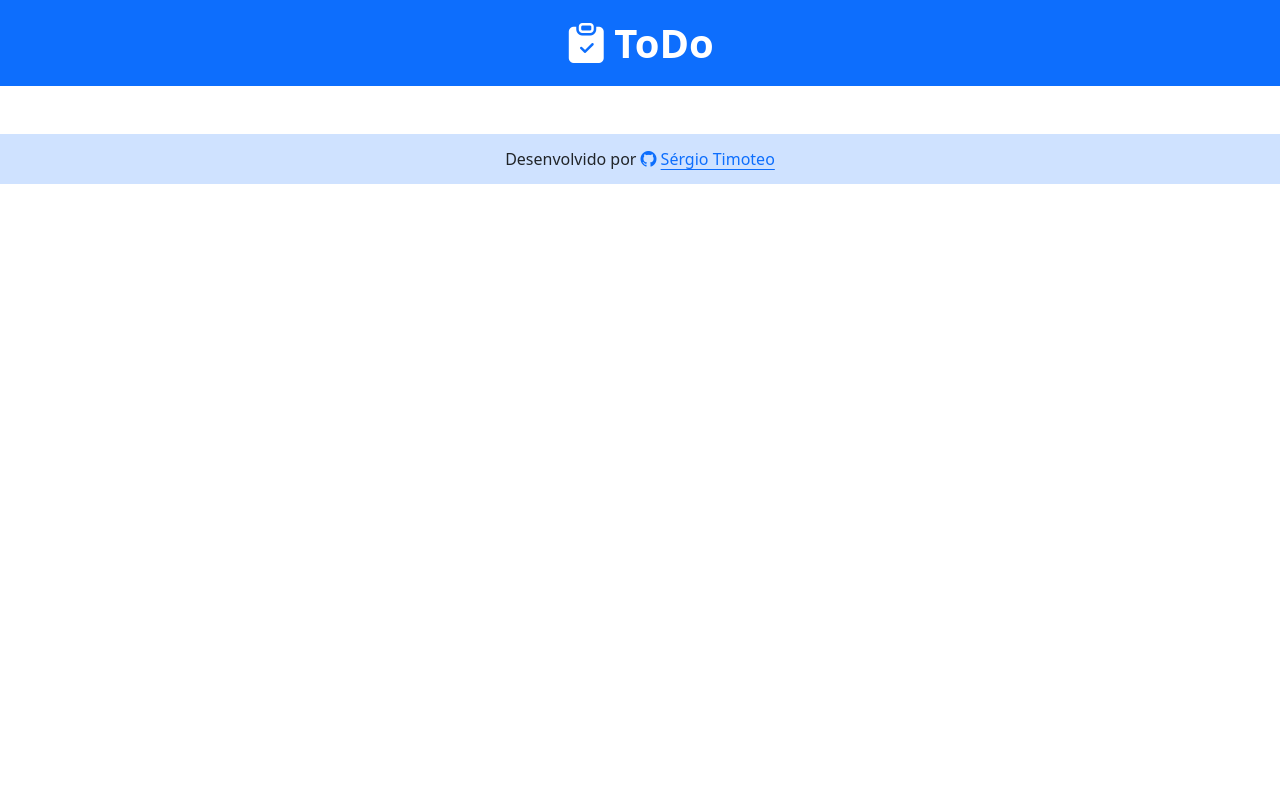
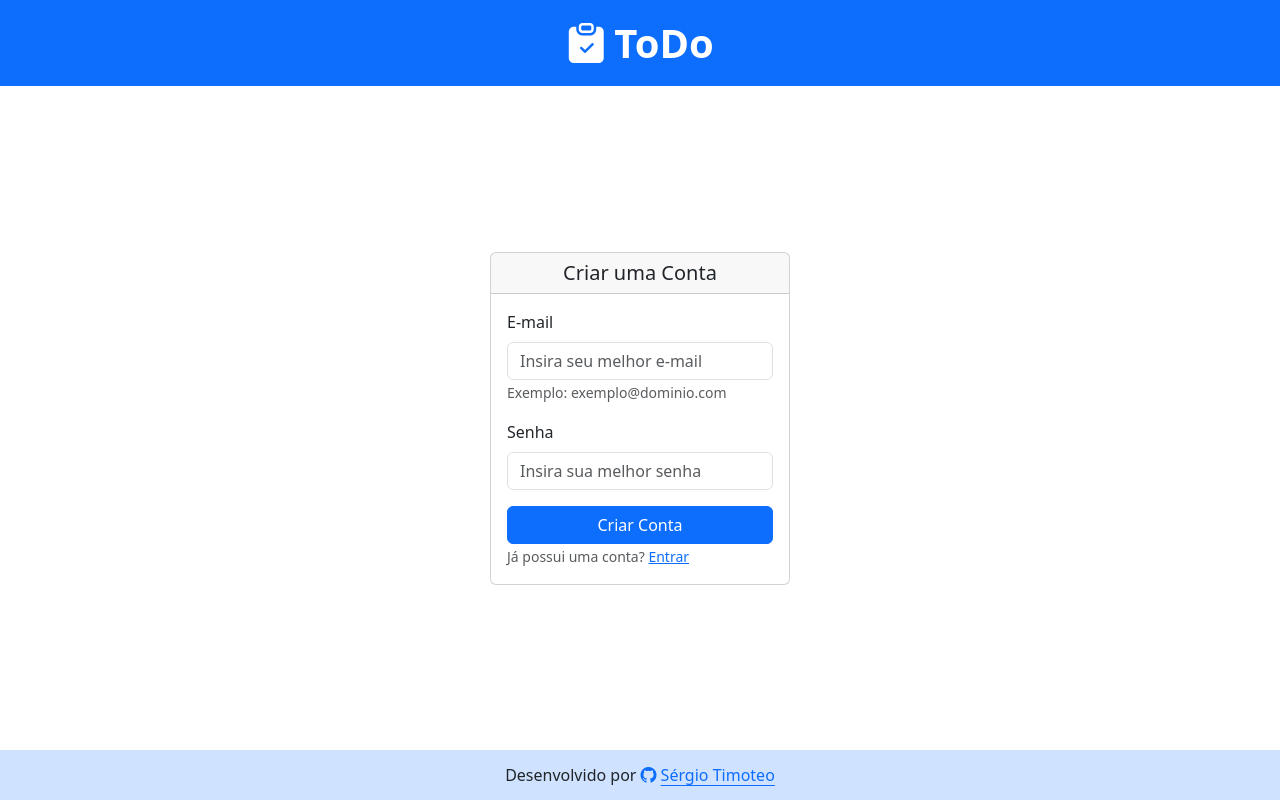
Before and after one commit to sergiotim/toDo, a React (Vite) app: page /register in a window 1280 px wide. Built offline with nearby package versions, Linux system fonts and the light colour scheme.

Commit message:
login e cadastrar ok

```diff
--- a/src/App.tsx
+++ b/src/App.tsx
@@ -3,8 +3,8 @@ import { Home } from "./pages/home";
 import { Header } from "./components/Header";
 import { Footer } from "./components/Footer";
 import { BrowserRouter as Router, Routes, Route } from "react-router-dom";
-import { Login } from "./pages/login";
-import { Container } from "react-bootstrap";
+import { Login } from "./pages/auth/login";
+import { Register } from "./pages/auth/register";
 
 function App() {
   return (
@@ -15,6 +15,7 @@ function App() {
         <Routes>
           <Route path="/" element={<Home></Home>}></Route>
           <Route path="/login" element={<Login></Login>}></Route>
+          <Route path="/register" element={<Register></Register>}></Route>
         </Routes>
 
         <Footer></Footer>
--- a/src/components/Header/index.tsx
+++ b/src/components/Header/index.tsx
@@ -1,10 +1,9 @@
 import "./index.css"
 import { Navbar, Container } from "react-bootstrap";
-import { Link } from "react-router-dom";
+
 
 export function Header() {
   return (
-    <Link to={"/"}>
       <Navbar bg="primary" data-bs-theme="dark" className="fw-bold mb-4">
         <Container fluid="md justify-content-center">
           <Navbar.Brand className="fs-1 m-0" href="/">
@@ -13,6 +12,5 @@ export function Header() {
           </Navbar.Brand>
         </Container>
       </Navbar>
-    </Link>
   );
 }
--- a/src/pages/login/index.css
+++ b/src/pages/auth/auth.css
@@ -1,4 +1,4 @@
 #card-login{
     min-width: 300px;
-    height: 300px;
+    min-height: 300px;
 }
--- /dev/null
+++ b/src/pages/auth/login/index.tsx
@@ -0,0 +1,76 @@
+import { useState } from "react";
+import "../auth.css";
+import { Card, Container, Form, Button } from "react-bootstrap";
+import { Link } from "react-router-dom";
+
+export function Login() {
+  const [validated, setValidated] = useState<boolean>(false);
+  const [email, setEmail] = useState<string>();
+  const [password, setPassword] = useState<string>();
+
+  const verifySubmit = (event: React.FormEvent<HTMLFormElement>) => {
+    const form = event.currentTarget;
+    event.preventDefault();
+    if (!form.checkValidity()) {
+      event.stopPropagation();
+    } else {
+      // Verificar no Banco de Dados
+      console.log("foi", { email, password });
+    }
+    setValidated(true);
+  };
+
+  return (
+    <>
+      <Container
+        fluid="md"
+        className="content d-flex align-items-center justify-content-center"
+      >
+        <Card id="card-login">
+          <Card.Header className="text-center h5">Login</Card.Header>
+          <Card.Body>
+            <Form noValidate validated={validated} onSubmit={verifySubmit}>
+              <Form.Group className="mb-3">
+                <Form.Label>E-mail</Form.Label>
+                <Form.Control
+                  required
+                  type="email"
+                  placeholder="Insira seu melhor e-mail"
+                  value={email}
+                  onChange={(e) => setEmail(e.target.value)}
+                  autoComplete="email"
+                ></Form.Control>
+                <Form.Text>Exemplo: exemplo@dominio.com</Form.Text>
+              </Form.Group>
+              <Form.Group className="mb-3">
+                <Form.Label>Senha</Form.Label>
+                <Form.Control
+                  required
+                  type="password"
+                  placeholder="Insira sua melhor senha"
+                  value={password}
+                  onChange={(e) => {
+                    setPassword(e.target.value);
+                  }}
+                  autoComplete="current-password"
+                  ></Form.Control>
+                  <Form.Text>
+                    <Link to={"/recover"}>Esqueceu sua senha?</Link>
+                  </Form.Text>
+              </Form.Group>
+              <Button className="w-100" variant="primary" type="submit">
+                Fazer Login
+              </Button>
+              <Form.Group>
+                <Form.Text>
+                  Precisando de uma conta?{" "}
+                  <Link to={"/register"}>Registre-se</Link>
+                </Form.Text>
+              </Form.Group>
+            </Form>
+          </Card.Body>
+        </Card>
+      </Container>
+    </>
+  );
+}
--- /dev/null
+++ b/src/pages/auth/register/index.tsx
@@ -0,0 +1,75 @@
+import React, { useState } from "react";
+import "../auth.css";
+import { Card, Container, Form, Button } from "react-bootstrap";
+import { Link } from "react-router-dom";
+
+export function Register() {
+  const [validated, setValidated] = useState<boolean>(false);
+  const [email, setEmail] = useState<string>();
+  const [password, setPassword] = useState<string>();
+
+  const verifySubmit = (event: React.FormEvent<HTMLFormElement>) => {
+    const form = event.currentTarget;
+    event.preventDefault();
+    if (!form.checkValidity()) {
+      event.stopPropagation();
+    } else {
+      console.log("foi", { email, password });
+    }
+    setValidated(true);
+  };
+
+  return (
+    <>
+      <Container
+        fluid="md"
+        className="content d-flex align-items-center justify-content-center"
+      >
+        <Card id="card-login">
+          <Card.Header className="text-center h5">Criar uma Conta</Card.Header>
+          <Card.Body>
+            <Form noValidate validated={validated} onSubmit={verifySubmit}>
+              <Form.Group className="mb-3">
+                <Form.Label>E-mail</Form.Label>
+                <Form.Control
+                  required
+                  type="email"
+                  placeholder="Insira seu melhor e-mail"
+                  value={email}
+                  onChange={(e) => setEmail(e.target.value)}
+                  autoComplete="email"
+                ></Form.Control>
+                <Form.Text>Exemplo: exemplo@dominio.com</Form.Text>
+                <Form.Control.Feedback type="invalid">
+                  O e-mail é obrigatório
+                </Form.Control.Feedback>
+              </Form.Group>
+              <Form.Group className="mb-3">
+                <Form.Label>Senha</Form.Label>
+                <Form.Control
+                  required
+                  type="password"
+                  placeholder="Insira sua melhor senha"
+                  value={password}
+                  onChange={(e) => setPassword(e.target.value)}
+                  autoComplete="new-password"
+                ></Form.Control>
+                <Form.Control.Feedback type="invalid">
+                  A senha é obrigatória
+                </Form.Control.Feedback>
+              </Form.Group>
+              <Button className="w-100" type="submit">
+                Criar Conta
+              </Button>
+              <Form.Group>
+                <Form.Text>
+                  Já possui uma conta? <Link to={"/login"}>Entrar</Link>
+                </Form.Text>
+              </Form.Group>
+            </Form>
+          </Card.Body>
+        </Card>
+      </Container>
+    </>
+  );
+}
--- a/src/pages/login/index.tsx
+++ /dev/null
@@ -1,39 +0,0 @@
-import "./index.css";
-import { Card, Container, Form, Button } from "react-bootstrap";
-
-export function Login() {
-  return (
-    <>
-      <Container
-        fluid="md"
-        className="content d-flex align-items-center justify-content-center"
-      >
-        <Card id="card-login">
-          <Card.Header className="text-center h5">Login</Card.Header>
-          <Card.Body>
-            <Form>
-              <Form.Group className="mb-3">
-                <Form.Label>E-mail</Form.Label>
-                <Form.Control
-                  type="email"
-                  placeholder="Insira seu melhor e-mail"
-                ></Form.Control>
-                <Form.Text>Exemplo: exemplo@dominio.com</Form.Text>
-              </Form.Group>
-              <Form.Group className="mb-3">
-                <Form.Label>Senha</Form.Label>
-                <Form.Control
-                  type="password"
-                  placeholder="Insira sua melhor senha"
-                ></Form.Control>
-              </Form.Group>
-              <Button className="w-100" variant="primary" type="submit">
-                Fazer Login
-              </Button>
-            </Form>
-          </Card.Body>
-        </Card>
-      </Container>
-    </>
-  );
-}
```
